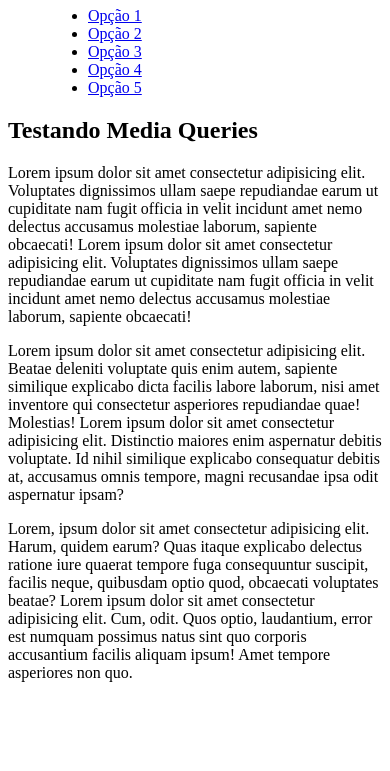
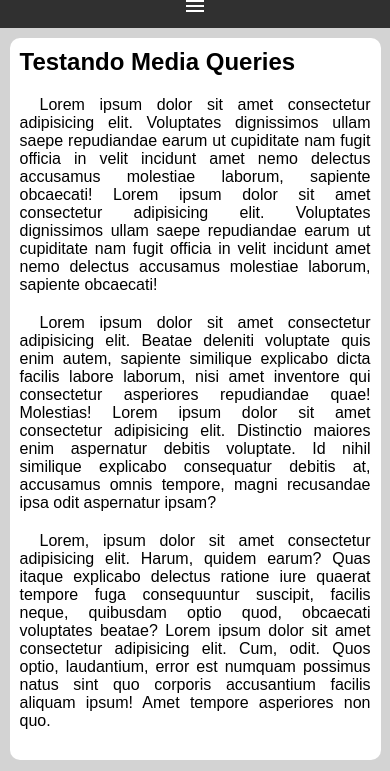
Before and after one commit to jefersonssant/html-css, a plain HTML site: page exercicios/ex026/mq005/index.html in a window 390 px wide. Shown: the part 73-844 px from the top of the page. Drawn offline with Linux system fonts and the light colour scheme.

Commit message:
exercício 26 005 media query

```diff
--- a/exercicios/ex026/mq005/estilos/style.css
+++ b/exercicios/ex026/mq005/estilos/style.css
@@ -1 +1,75 @@
 @charset "UTF-8";
+
+* {
+    font-family: Arial, Helvetica, sans-serif;
+    margin: 0px;
+    padding: 0px;
+}
+
+body, html {
+    background-color: lightgrey;
+}
+
+header {
+    background-color: rgb(148, 148, 148);
+}
+
+header h1 {
+    padding: 10px;
+    text-align: center;
+}
+
+i#burguer {
+    background-color: rgb(48, 48, 48);
+    display: block;
+    color: white;
+    text-align: center;
+    padding: 10px;
+    cursor: pointer;
+ }
+
+ #burguer:hover {
+    background-color: white;
+    color: black;
+ }
+
+menu {
+    display: none;
+}
+
+menu > ul {
+    list-style-type: none;
+}
+
+menu > ul > li > a {
+    display: block;
+    padding: 10px;
+    text-decoration: none;
+    text-align: center;
+    background-color: rgb(87, 87, 87);
+    color: white;
+    border-top: 2px solid gray;
+}
+
+menu > ul > li > a:hover {
+    background-color: rgb(43, 18, 18);
+}
+
+main {
+    width: 90vw;
+    background-color: white;
+    margin: auto;
+    padding: 10px;
+    border-radius: 10px;
+    margin-top: 10px;
+}
+
+article > h2 {
+    padding-bottom: 20px;
+}
+
+article > p {
+    text-align: justify;
+    margin-bottom: 20px;
+    text-indent: 20px;
+}
--- a/exercicios/ex026/mq005/index.html
+++ b/exercicios/ex026/mq005/index.html
@@ -4,12 +4,15 @@
     <meta charset="UTF-8">
     <meta name="viewport" content="width=device-width, initial-scale=1.0">
     <title>Media Query</title>
+    <link href="https://fonts.googleapis.com/icon?family=Material+Icons"
+      rel="stylesheet">
     <link rel="stylesheet" href="estilos/style.css">
 </head>
 <body>
     <header>
         <h1>Meu Site</h1>
-        <menu>
+        <i id="burguer" class="material-icons" onclick="clickMenu()">menu</i>
+        <menu id="itens">
             <ul>
                 <li><a href="#">Opção 1</a></li>
                 <li><a href="#">Opção 2</a></li>
@@ -29,4 +32,13 @@
         </article>
     </main>
 </body>
+<script>
+    function clickMenu() {
+        if (itens.style.display == 'block') {
+        itens.style.display = 'none'
+        } else {
+            itens.style.display = 'block'
+        }
+    }
+</script>
 </html>
```
